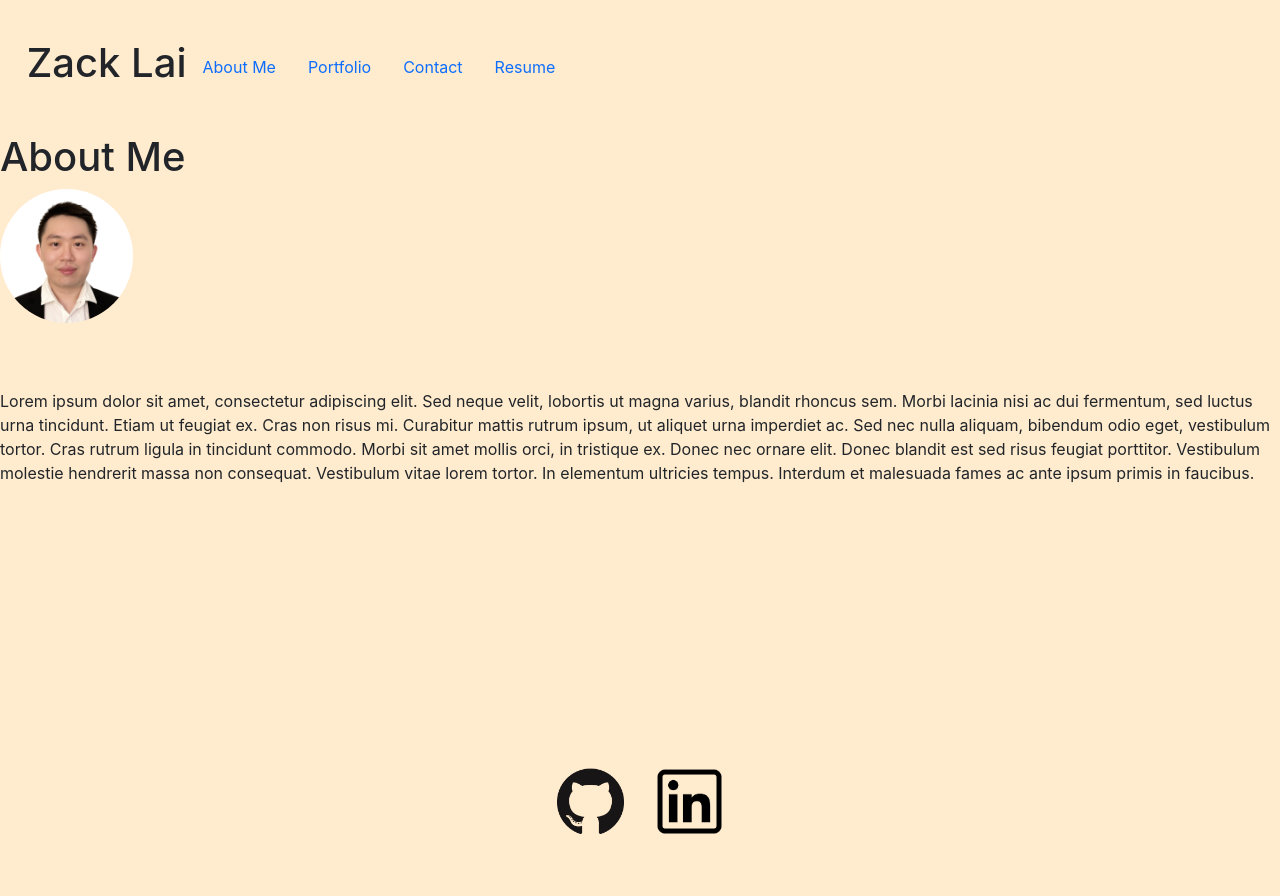
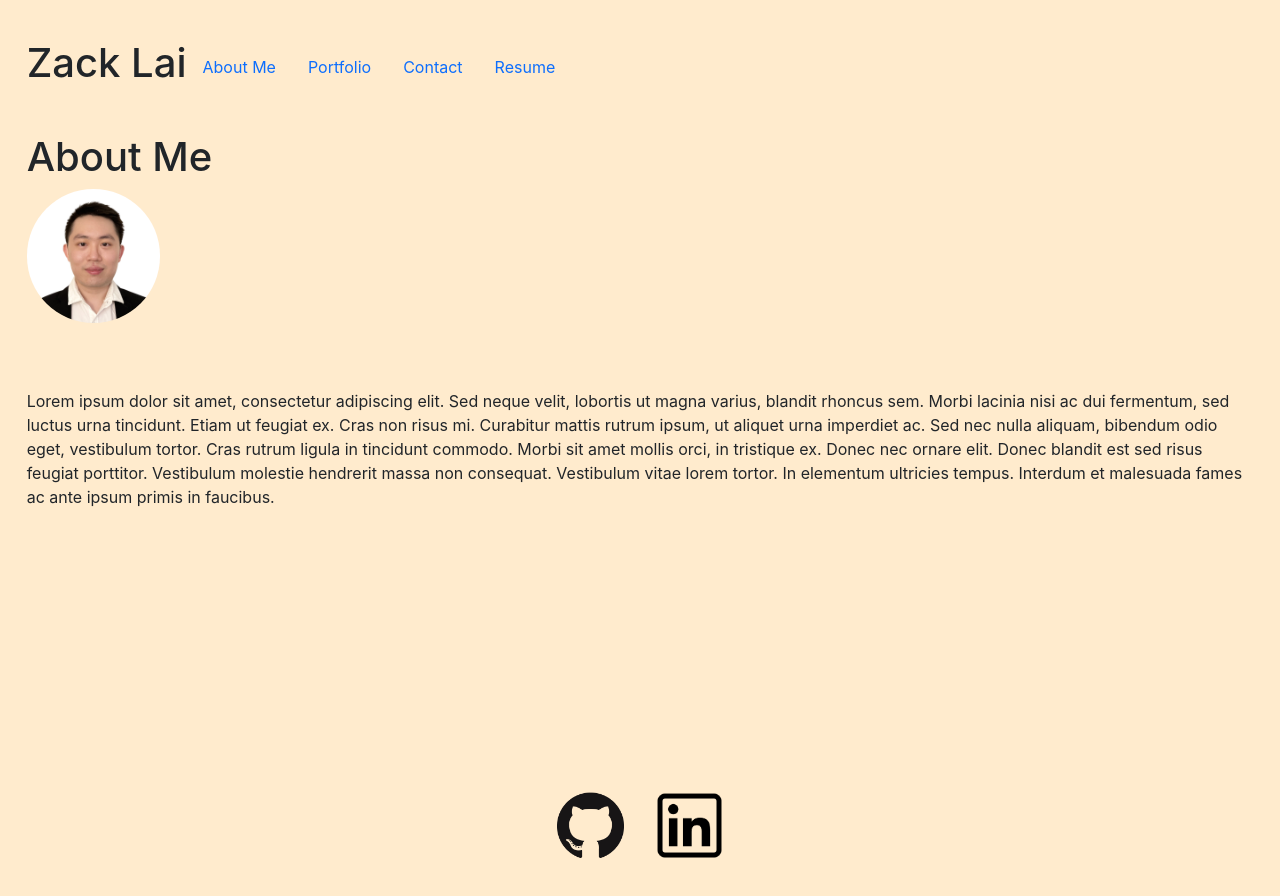
Before and after one commit to ZackLai21/react-portfolio, a React (Create React App) app: page / in a window 1280 px wide. Shown: the top 896 px of the page. Built offline with nearby package versions, Linux system fonts and the light colour scheme.

Commit message:
add styles

```diff
--- a/src/components/pages/Home.js
+++ b/src/components/pages/Home.js
@@ -2,7 +2,7 @@ import React from "react";
 import img from "../../img/Img.jpeg";
 export default function Home() {
   return (
-    <div>
+    <div className='make-neat'>
       <h1>About Me</h1>
       <img
         src={img}
--- a/src/components/pages/Resume.js
+++ b/src/components/pages/Resume.js
@@ -2,7 +2,7 @@ import React from 'react';
 
 export default function Resume() {
   return (
-    <div>
+    <div className='make-neat'>
       <h1>Resume Page</h1>
       <p>
         Donec a volutpat quam. Curabitur nec varius justo, sed rutrum ligula.
```
